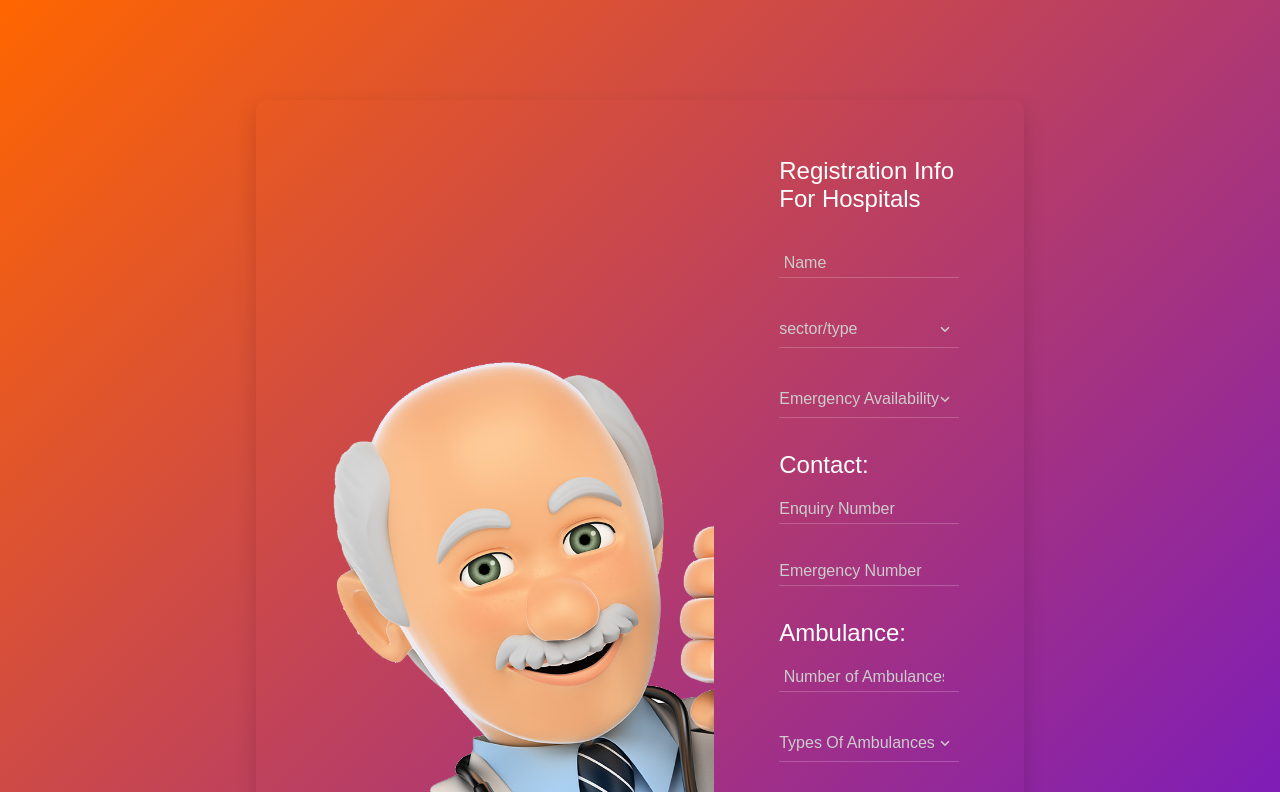
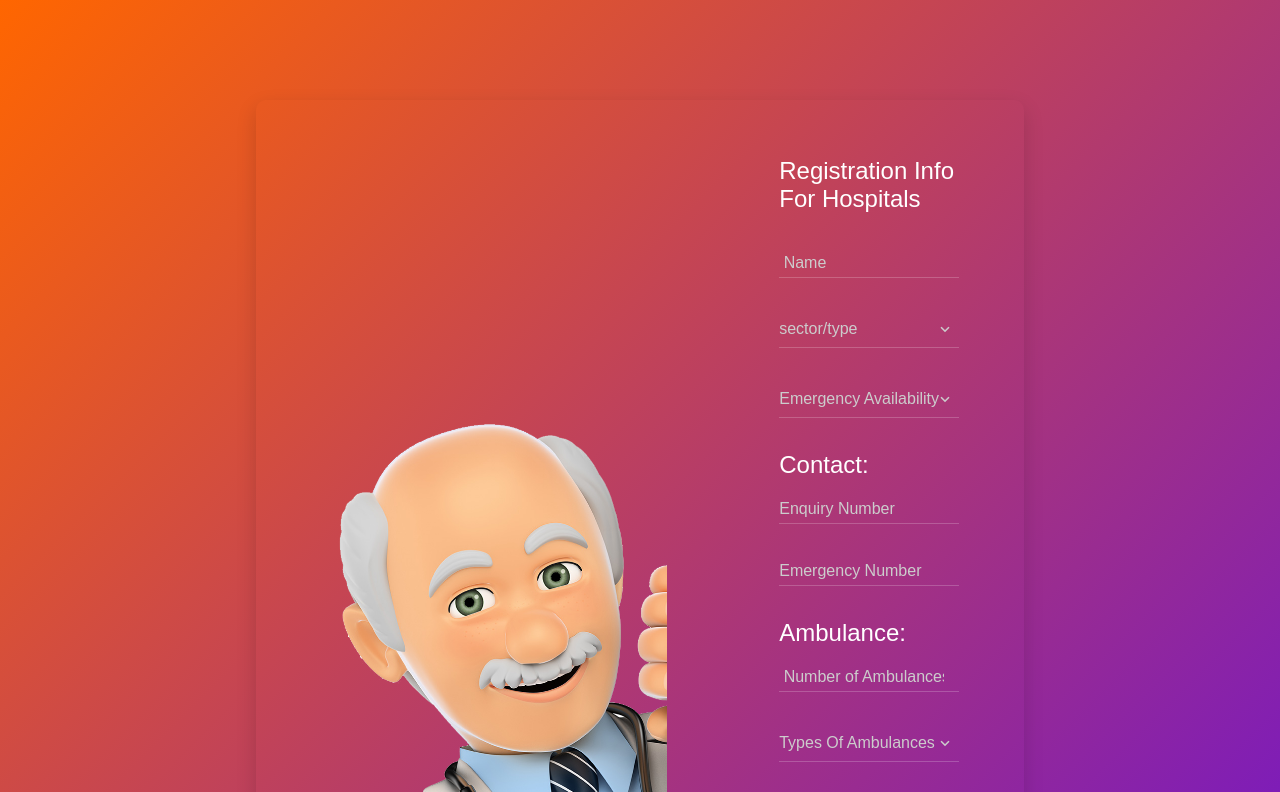
Before and after one commit to Aaryan-kapur/reg_form_hospital, a website: page register-hospital/index.html in a window 1280 px wide. Shown: the top 792 px of the page. Drawn offline with Linux system fonts and the light colour scheme; a web font is replaced by a local one.

Commit message:
edit.main.css

```diff
--- a/register-hospital/css/main.css
+++ b/register-hospital/css/main.css
@@ -451,7 +451,7 @@ input {
 
 .card-3 .card-heading {
   background: url("../images/bg-heading-03.png") center/cover no-repeat;
-  background-size: 100%;
+  background-size: 86%;
 
   background-position-x:26%;
   display: table-cell;
```
